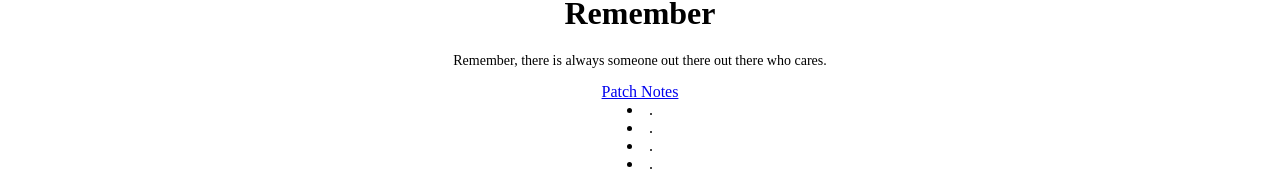
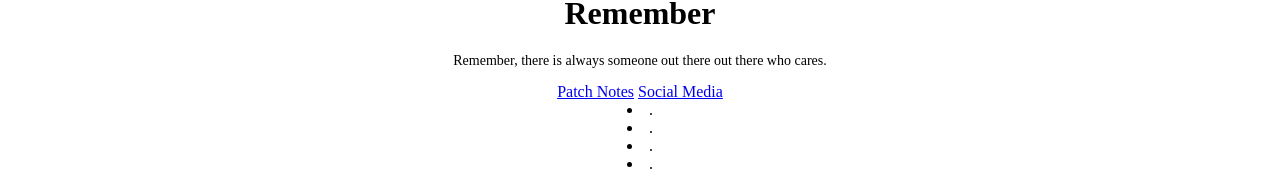
Before and after one commit to DeveloperDarren/STRESS.design, a plain HTML site: page home/index.html in a window 1280 px wide. Shown: the part 523-696 px from the top of the page. Drawn offline with Linux system fonts and the light colour scheme; a script that the page names is missing; files whose address does not match are found by name.

Commit message:
index.html

```diff
--- a/home/index.html
+++ b/home/index.html
@@ -76,6 +76,7 @@ window.addEventListener("scroll", yScroll);
     <h1 style = "font-family: Calibri Light">Remember</h1>
 	<p style = "font-size: 14px; font-family: Calibri Light">Remember, there is always someone out there out there who cares.</p>
 	<a href="pn/index.html" title="Patch Notes">Patch Notes</a>
+	<a href="sn/index.html" title="Social Media">Social Media</a>
 		<li>.</li>
 		<li>.</li>
 		<li>.</li>
```
